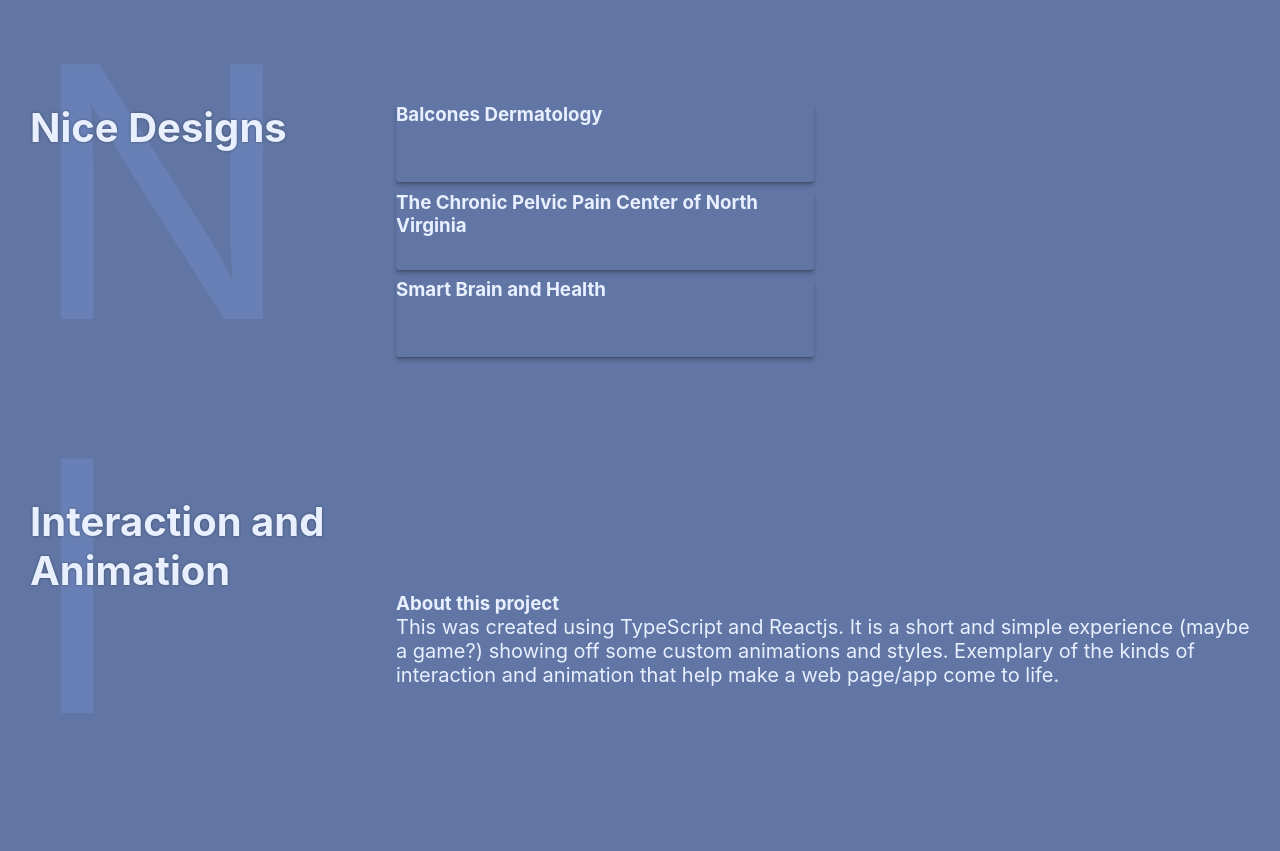
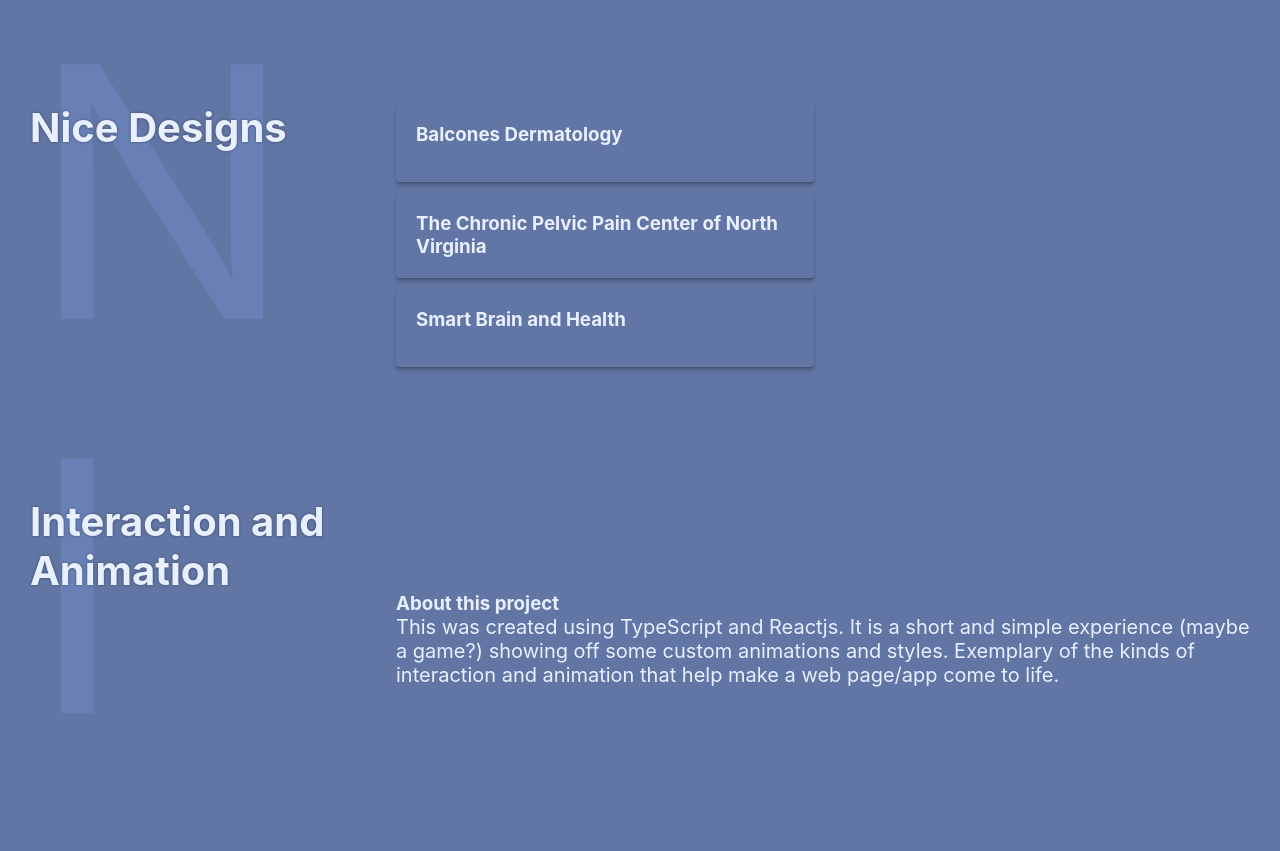
Before and after one commit to leavemydogalone/Portfolio, a React (Create React App) app: page / in a window 1280 px wide. Shown: the part 1091-1942 px from the top of the page. Built offline with nearby package versions, Linux system fonts and the light colour scheme.

Commit message:
more styles

```diff
--- a/_variables.scss
+++ b/_variables.scss
@@ -1,3 +1,11 @@
+@keyframes fadeIn {
+  from {
+    opacity: 0;
+  }
+  to {
+    opacity: 1;
+  }
+}
 @keyframes fadeInFromLeft {
   from {
     transform: translateX(-200px);
--- a/src/Projects.scss
+++ b/src/Projects.scss
@@ -47,16 +47,15 @@
     }
 
     .gallery-container {
+      .gallery-list {
         .gallery-item {
           position: relative;
           opacity: 0;
-
-        .gallery-item-inner {
-          height: 100%;
+          padding: 20px;
           position: relative;
           transition: transform 0.2s ease-in-out, box-shadow 0.2s ease-in-out;
-          box-shadow: 0 1px 1px rgba(0, 0, 0, 0.08),
-            0 2px 2px rgba(0, 0, 0, 0.12), 0 4px 4px rgba(0, 0, 0, 0.16);
+          box-shadow: 0 1px 1px rgb(0 0 0 / 8%), 0 2px 2px rgb(0 0 0 / 12%),
+            0 4px 4px rgb(0 0 0 / 16%);
           border-radius: 3px;
           &:hover {
             transform: translateY(-4px);
@@ -64,25 +63,19 @@
               0 2px 2px rgba(0, 0, 0, 0.12), 0 4px 4px rgba(0, 0, 0, 0.16),
               0 8px 8px rgba(0, 0, 0, 0.2), 0 16px 32px rgba(0, 0, 0, 0.07);
           }
+          .gallery-item-inner {
+            height: 100%;
+          }
+
           .image-container {
             img {
               width: 100%;
             }
-            .gallery-item-title {
-            }
-          }
-          a {
-            position: absolute;
-            top: 0;
-            left: 0;
-            height: 100%;
-            width: 100%;
-            color: transparent;
-            &:hover {
-              cursor: pointer;
           }
         }
       }
+      .gallery-display {
+        animation: fadeIn 0.3s forwards ease-in-out;
       }
     }
     &.inView {
@@ -120,9 +113,13 @@
 
     .gallery-list {
       width: 49%;
+      display: flex;
+      flex-direction: column;
+      justify-content: space-between;
+      gap: 10px;
       .gallery-item {
         height: 30%;
-        margin-bottom: 2%;
+
         &:hover {
           cursor: pointer;
         }
@@ -130,9 +127,31 @@
     }
     .gallery-display {
       width: 49%;
+      height: 100%;
+      position: relative;
+      transition: transform 0.2s ease-in-out, box-shadow 0.2s ease-in-out;
+      box-shadow: 0 1px 1px rgb(0 0 0 / 8%), 0 2px 2px rgb(0 0 0 / 12%),
+        0 4px 4px rgb(0 0 0 / 16%);
+      border-radius: 3px;
+      overflow: hidden;
       .gallery-display-inner {
+        height: 100%;
+        overflow: hidden;
+        .image-container {
+          display: block;
+          max-height: 50%;
+          overflow: hidden;
+          transition: max-height 1s ease-in-out;
+          &:hover {
+            max-height: 280px;
+          }
           img {
             width: 100%;
+          }
+        }
+        .text-display {
+          height: 50%;
+          padding: 20px;
         }
       }
     }
--- a/src/TextObjects/projectObjects.js
+++ b/src/TextObjects/projectObjects.js
@@ -12,6 +12,8 @@ export const galleryObjects = [
     title: "The Chronic Pelvic Pain Center of North Virginia",
     imgSrc: chronic_pelvic,
     link: "https://www.pelvicpaindr.com/",
+    paragraph:
+      "Implemented design based on Figma file provided by outside designer",
   },
   {
     title: "Smart Brain and Health",
--- a/src/components/Gallery.js
+++ b/src/components/Gallery.js
@@ -18,16 +18,22 @@ export default function Gallery() {
             />
           ))}
       </div>
+      {displayItem && (
         <div className="gallery-display">
-        {displayItem && (
           <div className="gallery-display-inner">
+            <a className="image-container" href={displayItem.link}>
               <img
                 src={displayItem.imgSrc}
                 alt={`${displayItem.title} website`}
               />
+            </a>
+
+            <div className="text-display">
+              <p className="text">{displayItem.paragraph}</p>
+            </div>
+          </div>
         </div>
       )}
     </div>
-    </div>
   );
 }
--- a/src/components/GalleryItem.js
+++ b/src/components/GalleryItem.js
@@ -5,7 +5,7 @@ export default function GalleryItem({ title, imgSrc, link, setDisplayItem }) {
   return (
     <div className="gallery-item">
       <div className="gallery-item-inner" onClick={setDisplayItem}>
-        <div class="image-container link">
+        <div class="image-container">
           <h3 className="gallery-item-title">{title}</h3>
         </div>
       </div>
```
Lines whose indentation alone changed are shown as unchanged.
